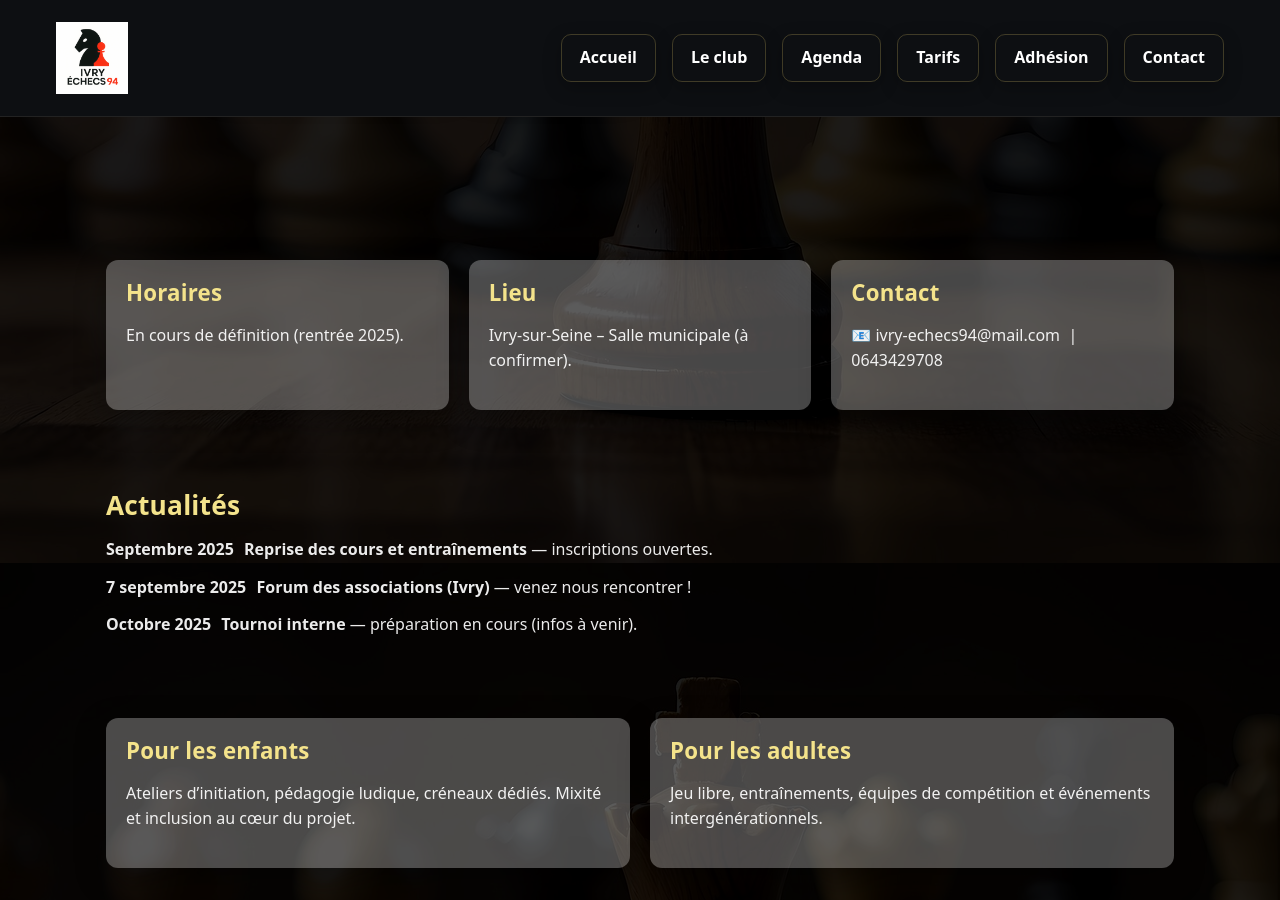
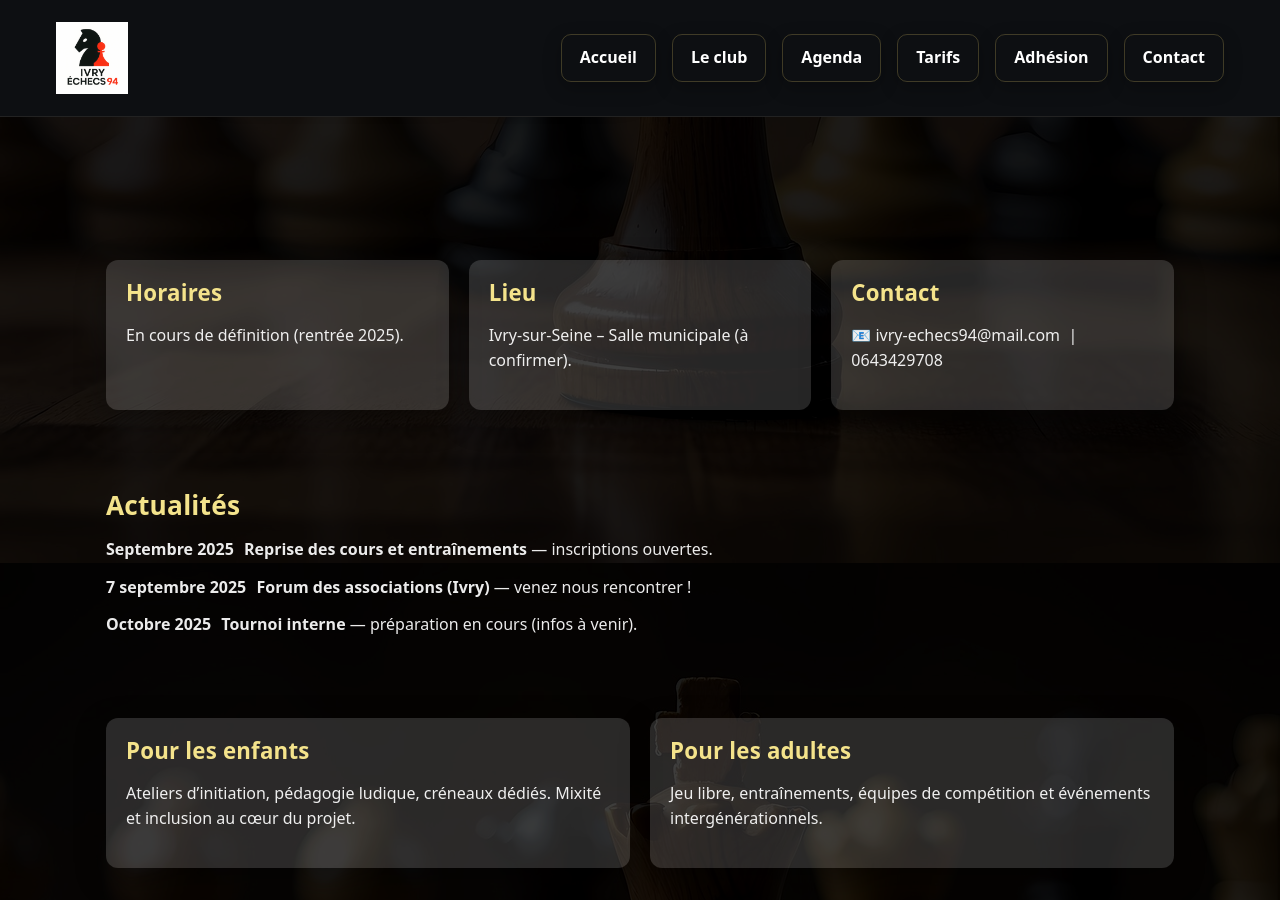
Before and after one commit to Nelwyn64/ivry-echecs-94, a Jekyll site: the page built from index.html, in a window 1280 px wide and 900 px high, scrolled down 397 px. Built offline with Jekyll 4.4.1, drawn with Linux system fonts in a browser that asks for light colours.

Commit message:
Ajustement de la transparence des encadrés (modification de --surface)

```diff
--- a/css/styles.css
+++ b/css/styles.css
@@ -7,7 +7,7 @@
   --muted: rgba(255,255,255,.70);
   --primary: #f4e38b;
   --accent: #fd353c;
-  --surface: rgba(255,255,255,.28);
+  --surface: rgba(255,255,255,.15);
   --border: rgba(255,255,255,.12);
   --shadow: 0 10px 30px rgba(0,0,0,.35);
 }
```
